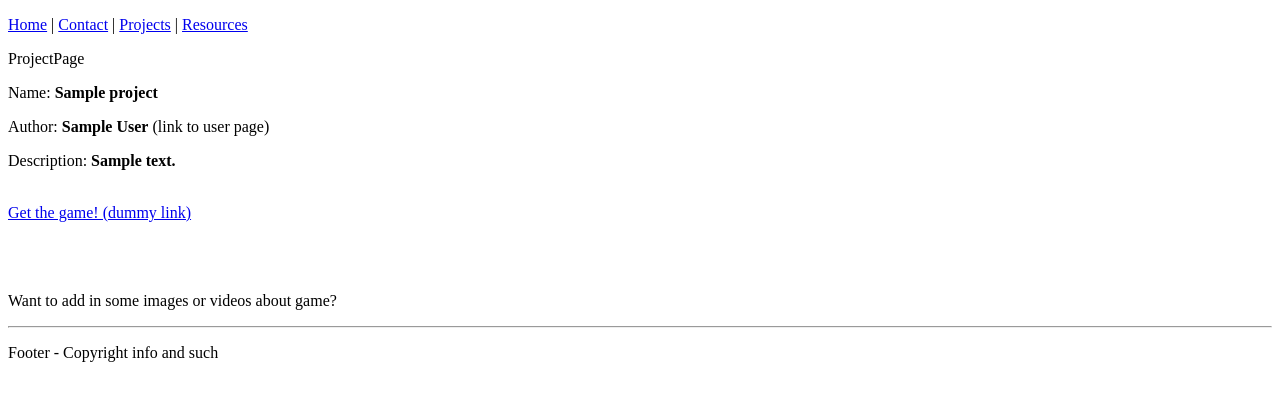
After one commit to TheodorosBalasis/UnityStudyGroupWebsite, a Flask app: template usgw/usgw/templates/project.html in a window 1280 px wide. The commit adds this page. Shown: the top 401 px of the page. Run offline with Flask 2, Linux system fonts and the light colour scheme; the template is opened without the code that fills it: most values are stand-ins (such as "Sample title", 1, 10 or a date in 2020); parts of the project's set-up code (start-up, migrations or seed data) failed here and were passed over.

Commit message:
Added in project page with some dummy data

```diff
--- a/usgw/usgw/app.py
+++ b/usgw/usgw/app.py
@@ -6,9 +6,10 @@ import os
 from pymongo.collection import Collection
 from usgw.config import Config
 from usgw.db import get_db
-from usgw.util import success_json
+from usgw.util import success_json, eprint
 from usgw.models.Resource import Resource
 from usgw.models.Resource import get_resource, post_resource, delete_resource, put_resource
+from bson.objectid import ObjectId
 
 config = Config()
 app = flask.Flask(__name__)
@@ -59,14 +60,22 @@ def projects():
 
     return render('projects.html', projects=data)
 
-@app.route('/newproj')
-def genproj():
+@app.route('/project/<string:idx>')
+def project(idx):
     db = get_db()
-    db.projects.insert_one({
-        'author'      : 'Squirrelzar',
-        'project'     : 'Crappy Game Name',
-        'description' : 'This is the worst game you could ever imagine!',
-        'link'        : 'www.google.com',
-    })
 
-    return redirect(url_for('projects'))
+    proj = db.projects.find_one({'_id' : ObjectId(idx)})
+    eprint(proj)
+    return render('project.html', project = proj)
+
+# @app.route('/newproj')
+# def genproj():
+#     db = get_db()
+#     db.projects.insert_one({
+#         'author'      : 'mrkagouris',
+#         'project'     : 'Better Game Name',
+#         'description' : 'This is the most okay game you could imagine',
+#         'link'        : 'https://www.google.com',
+#     })
+
+#     return redirect(url_for('projects'))
--- /dev/null
+++ b/usgw/usgw/templates/project.html
@@ -0,0 +1,18 @@
+{% extends "base.html" %}
+
+{% block header %}
+  {{ super() }}
+{% endblock %}
+
+{% block content %}
+<p>ProjectPage</p>
+
+<p>Name: <b>{{ project['project'] }}</b></p>
+<p>Author: <b>{{ project['author'] }}</b> (link to user page)</p>
+<p>Description: <b>{{ project['description'] }}</b></p>
+<br />
+<a href="{{ project['link'] }}" target="_blank">Get the game! (dummy link)</a>
+
+<br /><br /><br /><br />
+<p> Want to add in some images or videos about game?</p>
+{% endblock %}
--- a/usgw/usgw/templates/projects.html
+++ b/usgw/usgw/templates/projects.html
@@ -36,15 +36,11 @@
   <tr>
     <th>Project</th>
     <th>Author</th>
-    <th>Description</th>
-    <th>Link</th>
   </tr>
 {% for proj in projects %}
 <tr>
-  <td>{{ proj['project'] }}</td>
+  <td><a href="/project/{{ proj['_id'] }}">{{ proj['project'] }}</a></td>
   <td>{{ proj['author'] }}</td>
-  <td>{{ proj['description'] }}</td>
-  <td><a href="{{ proj['link'] }}">Link</a></td>
 </tr>
 {% endfor %}
 </table>
```
